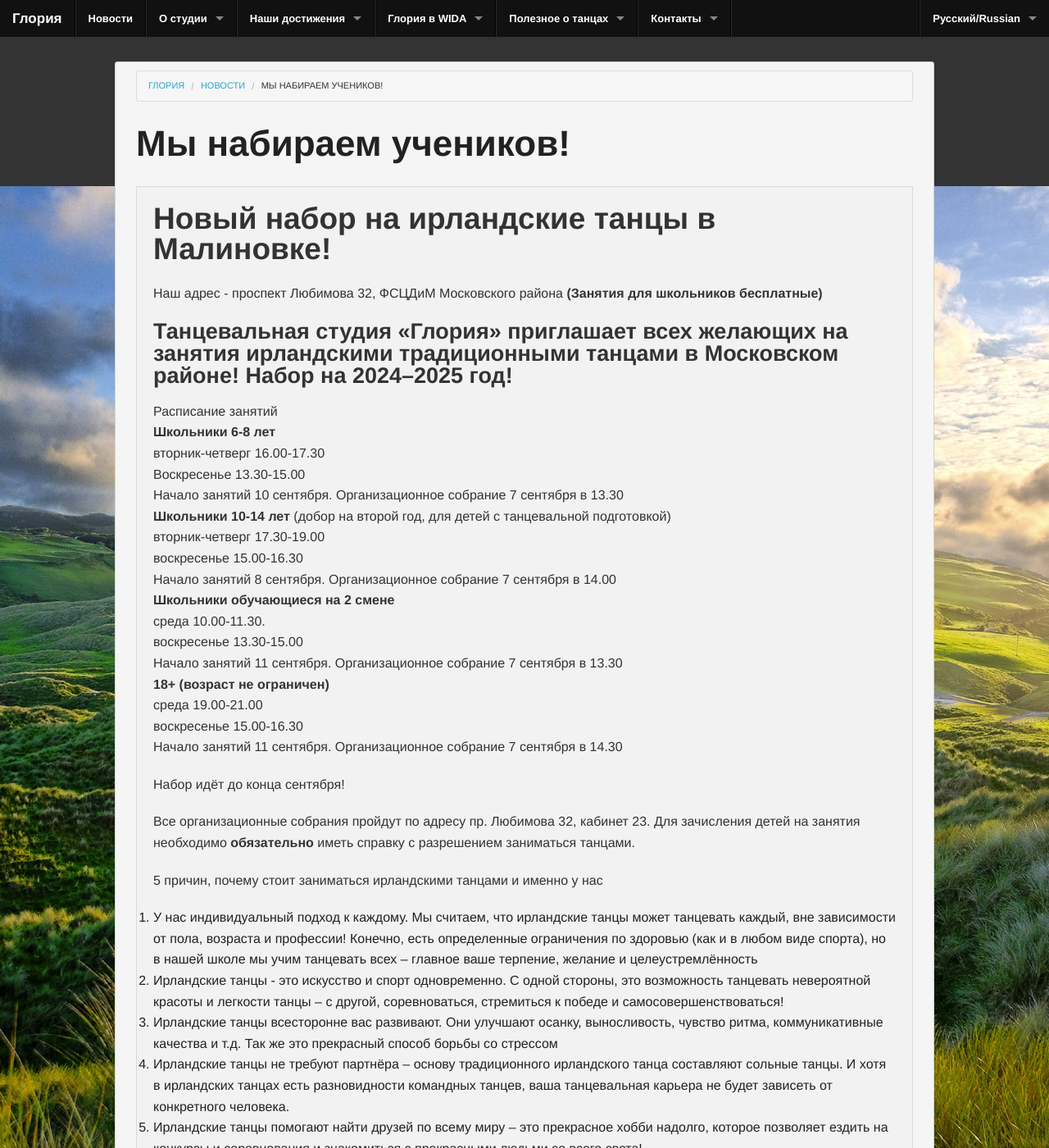
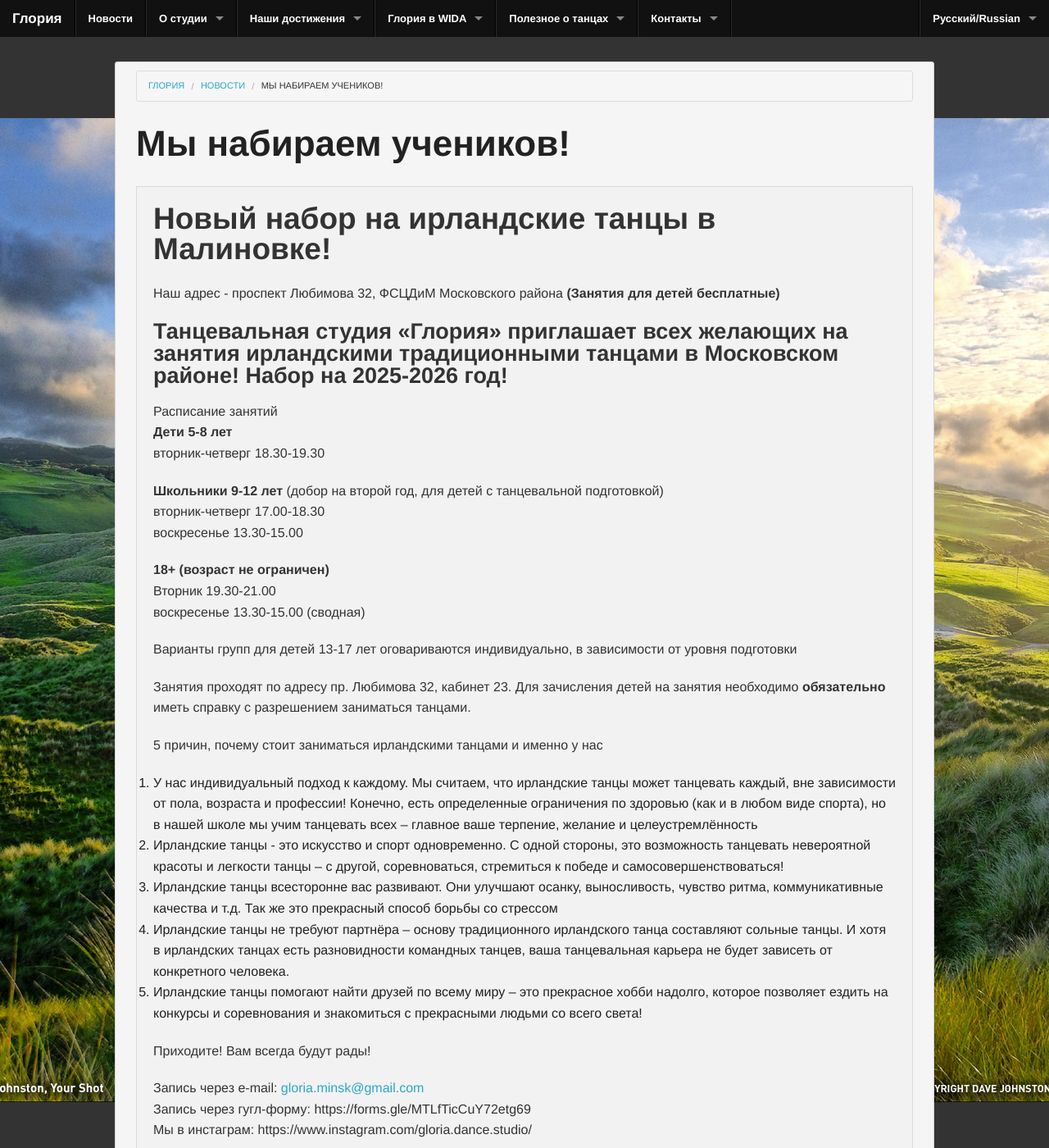
Before and after one commit to gloria-studio/gloria-studio.github.io, a Jekyll site: the page built from _posts/2015-08-26-we-recruit-studens.md, in a window 1280 px wide and 1400 px high. Shown: the whole window at 82% size. Built offline with Jekyll 4.4.1, drawn with Linux system fonts in a browser that asks for light colours; some of the changed text lies outside the part shown.

Commit message:
Update 2015-08-26-we-recruit-studens.md

```diff
--- a/_posts/2015-08-26-we-recruit-studens.md
+++ b/_posts/2015-08-26-we-recruit-studens.md
@@ -6,31 +6,25 @@ published: true
 ---
 ## Новый набор на ирландские танцы в Малиновке!
 Наш  адрес - проспект Любимова 32, ФСЦДиМ Московского района
-**(Занятия для школьников бесплатные)**
+**(Занятия для детей бесплатные)**
 
-### Танцевальная студия «Глория» приглашает всех желающих на занятия ирландскими традиционными танцами в Московском районе! Набор на 2024--2025 год!
+### Танцевальная студия «Глория» приглашает всех желающих на занятия ирландскими традиционными танцами в Московском районе! Набор на 2025-2026 год!
 
 Расписание занятий
-**Школьники 6-8 лет**
-вторник-четверг 16.00-17.30
-Воскресенье 13.30-15.00
-Начало занятий 10 сентября. Организационное собрание 7 сентября в 13.30
-**Школьники 10-14 лет** (добор на второй год, для детей с танцевальной подготовкой)
-вторник-четверг 17.30-19.00
-воскресенье 15.00-16.30
-Начало занятий 8 сентября. Организационное собрание 7 сентября в 14.00
-**Школьники обучающиеся на 2 смене**
-среда 10.00-11.30.
+**Дети 5-8 лет**
+вторник-четверг 18.30-19.30
+
+**Школьники 9-12 лет** (добор на второй год, для детей с танцевальной подготовкой)
+вторник-четверг 17.00-18.30
 воскресенье 13.30-15.00
-Начало занятий 11 сентября. Организационное собрание 7 сентября в 13.30
+
 **18+ (возраст не ограничен)**
-среда 19.00-21.00
-воскресенье 15.00-16.30
-Начало занятий 11 сентября. Организационное собрание 7 сентября в 14.30
+Вторник 19.30-21.00
+воскресенье 13.30-15.00  (сводная)
 
-Набор идёт до конца сентября!
+Варианты групп для детей 13-17 лет оговариваются индивидуально, в зависимости от уровня подготовки
 
-Все организационные собрания пройдут по адресу пр. Любимова 32, кабинет 23. Для зачисления детей на занятия необходимо **обязательно** иметь справку с разрешением заниматься танцами.
+Занятия проходят по адресу пр. Любимова 32, кабинет 23. Для зачисления детей на занятия необходимо **обязательно** иметь справку с разрешением заниматься танцами.
 
 5 причин, почему стоит заниматься ирландскими танцами и именно у нас
 
```
Also changed, not shown: other parts of _posts/2015-08-26-we-recruit-studens.md (+1 -1 lines).
